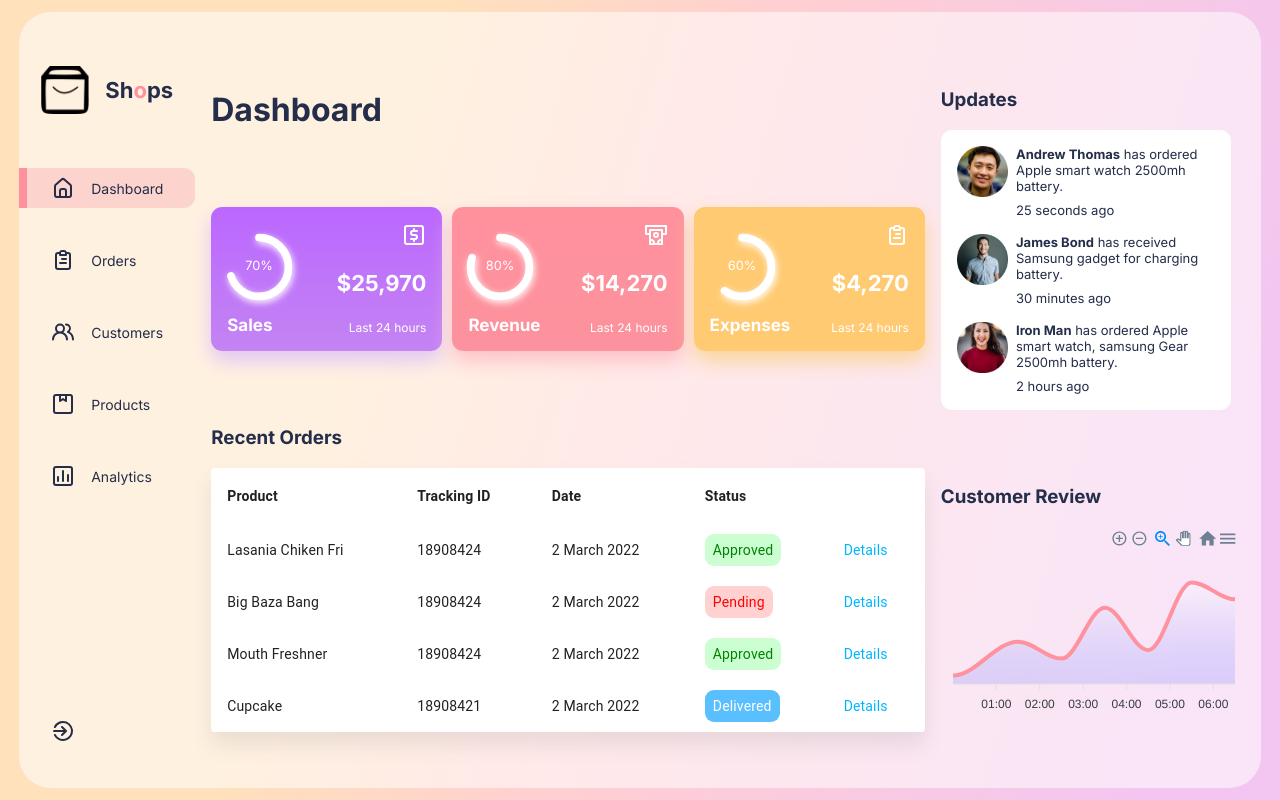
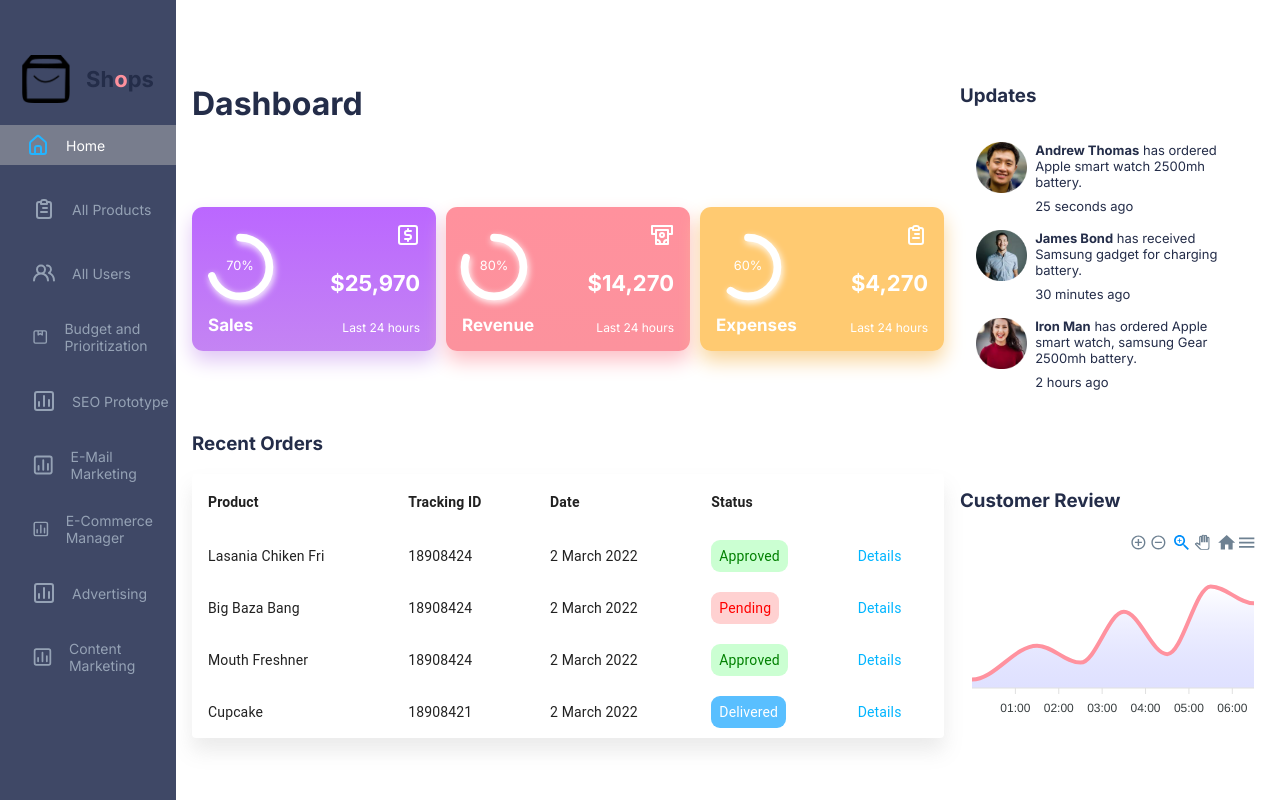
Before and after one commit to PKJ11/Ecell-work, a React (Create React App) app: page / in a window 1280 px wide. Built offline with nearby package versions, Linux system fonts and the light colour scheme.

Commit message:
sidebar design coomlplete

```diff
--- a/package.json
+++ b/package.json
@@ -16,7 +16,8 @@
     "react-apexcharts": "^1.4.0",
     "react-circular-progressbar": "^2.0.4",
     "react-dom": "^18.0.0",
-    "react-scripts": "5.0.0",
+    "react-router-dom": "^6.21.0",
+    "react-scripts": "^5.0.1",
     "web-vitals": "^2.1.0"
   },
   "scripts": {
--- a/src/App.css
+++ b/src/App.css
@@ -5,7 +5,7 @@
   --gray: #788097;
   --purple: linear-gradient(180deg, #BB67FF 0%, #C484F3 100%);
   --pink: #FF919D;
-  --glass: rgba(255, 255, 255, 0.54);
+  --glass: #fff;
   --boxShadow: 0px 19px 60px rgb(0 0 0 / 8%);
   --smboxShadow: -79px 51px 60px rgba(0, 0, 0, 0.08);
   --activeItem: #f799a354;
@@ -29,10 +29,9 @@
 
 .AppGlass {
   display: grid;
-  height: 97%;
-  width: 97%;
+  height: 100%;
+  width: 100%;
   background: var(--glass);
-  border-radius: 2rem;
   gap: 16px;
   grid-template-columns: 11rem auto 20rem;
   overflow: hidden;
--- a/src/Data/Data.js
+++ b/src/Data/Data.js
@@ -21,23 +21,39 @@ import img3 from "../imgs/img3.png";
 export const SidebarData = [
   {
     icon: UilEstate,
-    heading: "Dashboard",
+    heading: "Home",
   },
   {
     icon: UilClipboardAlt,
-    heading: "Orders",
+    heading: "All Products",
   },
   {
     icon: UilUsersAlt,
-    heading: "Customers",
+    heading: "All Users",
   },
   {
     icon: UilPackage,
-    heading: 'Products'
+    heading: 'Budget and Prioritization'
   },
   {
     icon: UilChart,
-    heading: 'Analytics'
+    heading: 'SEO Prototype'
+  },
+  {
+    icon: UilChart,
+    heading: 'E-Mail Marketing'
+  },
+  {
+    icon: UilChart,
+    heading: 'E-Commerce Manager'
+  },
+  {
+    icon: UilChart,
+    heading: 'Advertising'
+  },
+  {
+    icon: UilChart,
+    heading: 'Content Marketing'
   },
 ];
 
--- a/src/components/Sidebar.css
+++ b/src/components/Sidebar.css
@@ -4,6 +4,7 @@
   position: relative;
   padding-top: 4rem;
   transition: all 300ms ease;
+  background-color: #3F4866;
 }
 /* logo */
 .bars{
@@ -32,20 +33,20 @@
 
 /* menu */
 .menu {
-  margin-top: 4rem;
+  margin-top: 2rem;
   display: flex;
   flex-direction: column;
-  gap: 2rem;
+  gap: 1.5rem;
 }
 .menuItem {
   display: flex;
   align-items: center;
   gap: 1rem;
+ color:#95A2B5;
   height: 2.5rem;
   margin-left: 2rem;
   position: relative;
   transition: all 300ms ease;
-  border-radius: 0.7rem;
   font-size: 14px;
 }
 
@@ -59,16 +60,22 @@
   width: 100%;
 }
 
+.icon{
+  color:#23B4FF;
+}
+
+.text{
+  color:#FFFFFF;
+}
+
 .active {
-  background: var(--activeItem);
+  background: rgba(186, 186, 186, 0.47);
   margin-left: 0;
 }
 .active::before {
   content: "";
-  width: 8px;
+  width: 10px;
   height: 100%;
-  background: var(--pink);
-  margin-right: calc(1rem - 8px);
 }
 
 
--- a/src/components/Sidebar.jsx
+++ b/src/components/Sidebar.jsx
@@ -1,7 +1,6 @@
 import React, { useState } from "react";
 import "./Sidebar.css";
 import Logo from "../imgs/logo.png";
-import { UilSignOutAlt } from "@iconscout/react-unicons";
 import { SidebarData } from "../Data/Data";
 import { UilBars } from "@iconscout/react-unicons";
 import { motion } from "framer-motion";
@@ -45,14 +44,14 @@ const Sidebar = () => {
               key={index}
               onClick={() => setSelected(index)}
             >
-              <item.icon />
-              <span>{item.heading}</span>
+              <item.icon className={selected === index ? "icon" : ""}/>
+              <span className={selected === index ? "text" : ""}>{item.heading}</span>
             </div>
           );
         })}
-        {/* signoutIcon */}
+
         <div className="menuItem">
-          <UilSignOutAlt />
+         {/* signoutcode */}
         </div>
       </div>
     </motion.div>
```
Also changed, not shown: 1 other file (tests, documents, lock files or other folders).
